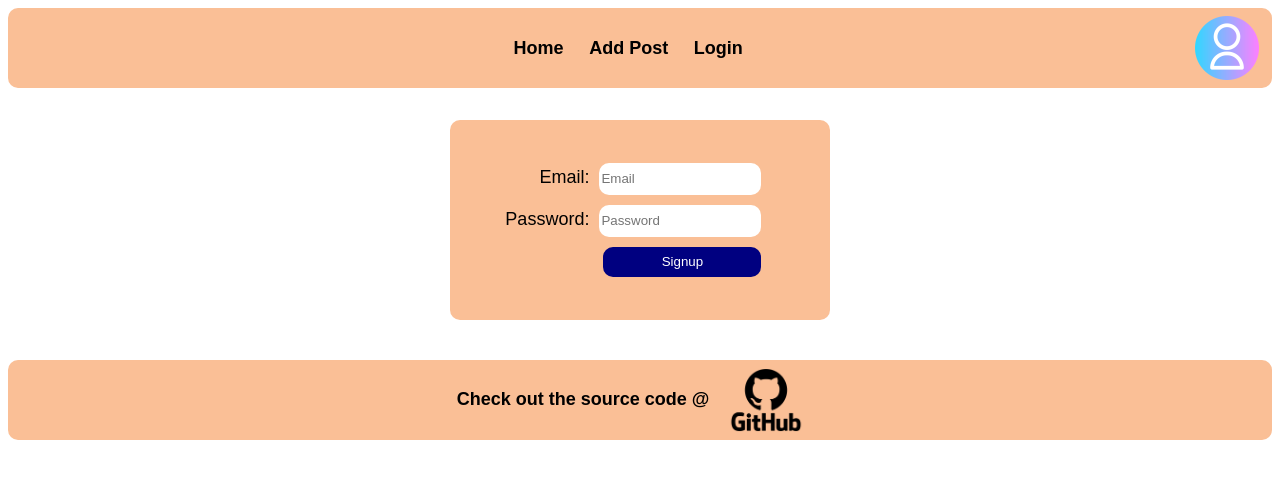
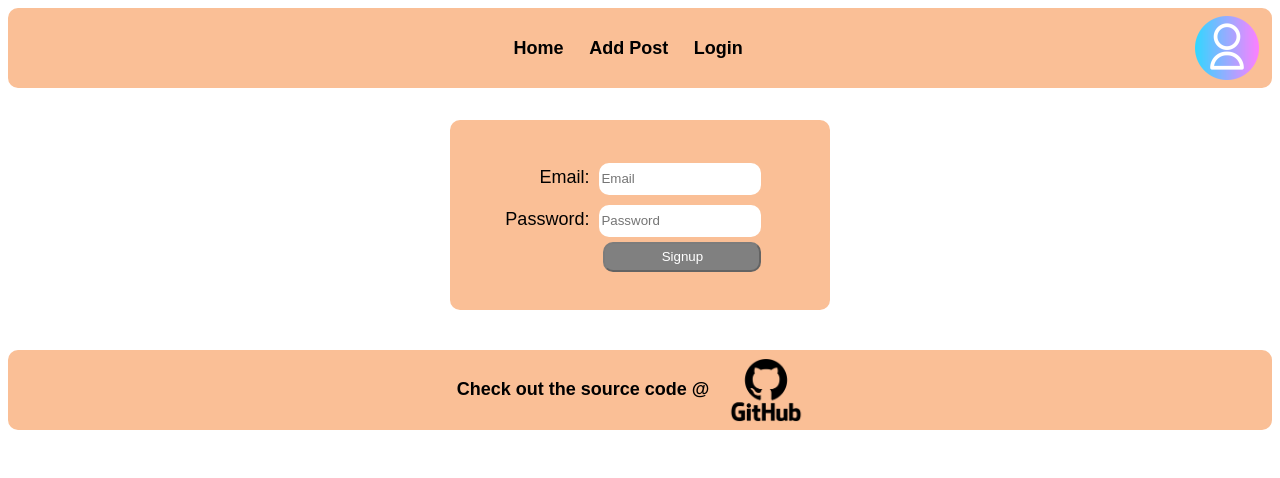
Before and after one commit to villemsusi/wad, a Vue app in the folder HW/HW-VUE/: page /#/signup in a window 1280 px wide. Shown: the top 478 px of the page. Built offline with nearby package versions, Linux system fonts and the light colour scheme.

Commit message:
Added proper routing to login and signup pages

```diff
--- a/HW/HW-VUE/src/App.vue
+++ b/HW/HW-VUE/src/App.vue
@@ -1,14 +1,3 @@
-<script setup>
-  import createPostsFromJson from '@/js/loadPosts.js';
-  import Posts from '@/js/posts.json';
-</script>
-
 <template>
   <router-view :key="$route.path"></router-view>
 </template>
-
-<script>
-  window.addEventListener("load", function(event) {
-    createPostsFromJson(Posts);
-  });
-</script>
--- a/HW/HW-VUE/src/components/Login.vue
+++ b/HW/HW-VUE/src/components/Login.vue
@@ -9,7 +9,7 @@
         <form method="POST">
             <input type="email" class="login-input" placeholder="Email" required><br>
             <input type="password" class="login-input" placeholder="Password" required><br>
-            <input type="submit" value="Log in" class="button login-input"><br>
+            <router-link to="/"><input type="submit" value="Login" class="button login-input"></router-link><br>
             <a href="#">Forget password</a><br>
         </form>
     </div>
--- a/HW/HW-VUE/src/components/Posts.vue
+++ b/HW/HW-VUE/src/components/Posts.vue
@@ -12,6 +12,7 @@
 
 <script>
 import store from "../store";
+
 
 export default {
   name: "Posts",
--- a/HW/HW-VUE/src/components/SignUp.vue
+++ b/HW/HW-VUE/src/components/SignUp.vue
@@ -3,14 +3,14 @@
 
   <template>
     <div id="signup-box" class="flex-element">
-        <form method="POST">
+        <form method="POST" >
             <label for="formEmail">Email:</label>
-            <input type="email" id="formEmail" class="login-input" placeholder="Email" v-model.trim="v$.email.$model" required><br>
+            <input type="email" id="formEmail" class="login-input" placeholder="Email" v-model.trim="v$.email.$model"><br>
             <p v-for="error of v$.email.$errors" :key="error.$uid" class="error_message"> {{ error.$message }} </p>
             <label for="formPassword">Password:</label>
-            <input type="password" id="formPassword" class="login-input" placeholder="Password" v-model.trim="v$.password.$model" @input="v$.$touch()" required><br>
+            <input type="password" id="formPassword" class="login-input" placeholder="Password" v-model.trim="v$.password.$model" @input="v$.$touch()"><br>
             <p v-for="error of v$.password.$errors" :key="error.$uid" class="error_message"> {{ error.$message }} </p>
-            <input type="submit" value="Signup" class="button login-input"><br>
+            <router-link to="/"><input type="submit" :disabled="v$.password.$invalid || v$.email.$invalid" value="Signup" class="button login-input"></router-link>
         </form>
     </div>
   </template>
@@ -19,7 +19,7 @@
 
   <script>
       import { useVuelidate } from '@vuelidate/core'
-      import { required, helpers, minLength, maxLength } from '@vuelidate/validators'
+      import { required, email, helpers, minLength, maxLength } from '@vuelidate/validators'
 
       export default {
         setup () {
@@ -34,6 +34,7 @@
         validations: {
           email: {
             required,
+            email
 
           },
           password: {
--- a/HW/HW-VUE/src/style/login.css
+++ b/HW/HW-VUE/src/style/login.css
@@ -32,6 +32,10 @@
     }
 }
 
+.button:disabled {
+    background-color: gray;
+}
+
 .error_message {
     color: red;
     font-size: 14px;
```
